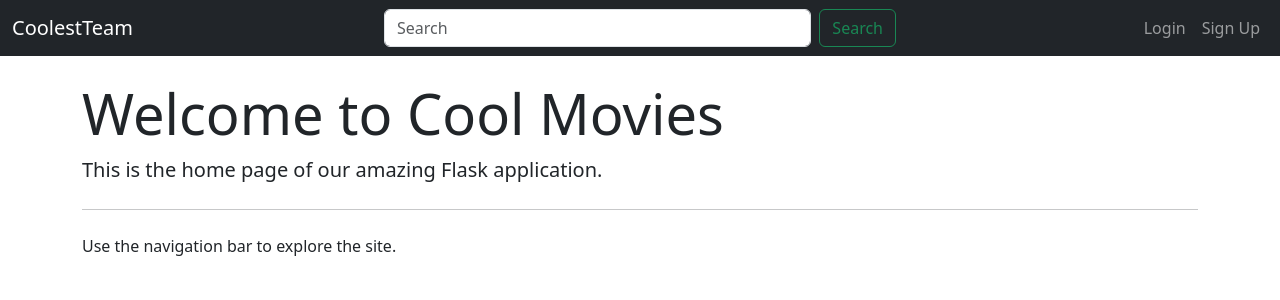
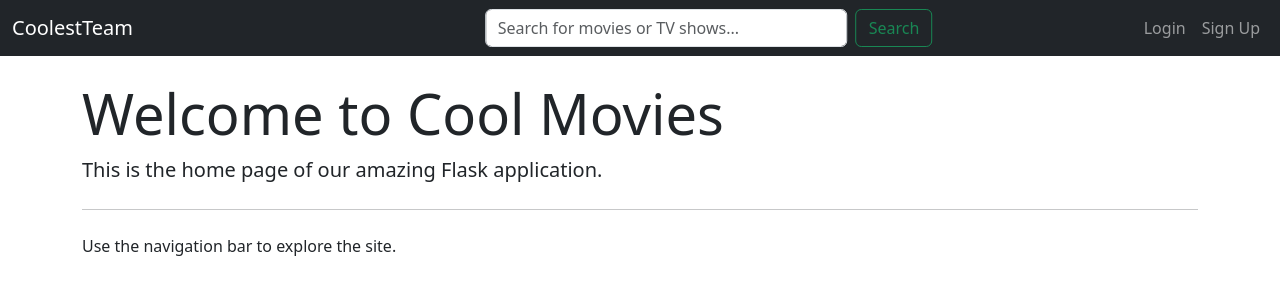
Before and after one commit to msu-denver/thecoolestteam, a Flask app: page / in a window 1280 px wide. Shown: the top 300 px of the page. Run offline with Flask 3, Linux system fonts and the light colour scheme.

Commit message:
Search function is done

```diff
--- a/requirements.txt
+++ b/requirements.txt
@@ -19,3 +19,4 @@ Flask-WTF==1.2.2
 requests==2.26.0
 email_validator==1.2.0
 gunicorn==20.1.0  # Optional: If using Gunicorn for production
+jsonify==0.5
--- a/src/app/routes.py
+++ b/src/app/routes.py
@@ -1,4 +1,4 @@
-from flask import Blueprint, render_template, redirect, url_for, flash, request
+from flask import Blueprint, render_template, redirect, url_for, flash, jsonify, request
 from flask_login import login_user, logout_user, login_required, current_user
 from app import db, bcrypt
 from utils import fetch_poster
@@ -110,14 +110,37 @@ def random_route():  # Renamed function
             flash('No TV shows available.', 'warning')
             return redirect(url_for('main.mainpage'))
 
+
 @main.route('/search')
 def search():
     query = request.args.get('query')
-    if query:
-        # Implement search logic here
-        # For demonstration, we'll just flash the search query
-        flash(f'Search functionality is not yet implemented. You searched for: {query}', 'info')
-    return redirect(url_for('main.home'))
+    movies = Movie.query.filter(Movie.title.contains(query)).all()
+    tv_shows = TVShow.query.filter(TVShow.title.contains(query)).all()
+    if  movies or tv_shows:
+        if movies:
+            return movie_detail(movies[0].id)
+        else:
+            return tvshow_detail(tv_shows[0].id)
+    else:
+        flash('No results found.', 'warning')
+        return redirect(url_for('main.mainpage'))
+@main.route('/autocomplete', methods=['GET'])
+def autocomplete():
+    query = request.args.get('query', '', type=str)
+
+    # Fetch matching movies and TV shows
+    movies = Movie.query.filter(Movie.title.ilike(f"%{query}%")).all()
+    tv_shows = TVShow.query.filter(TVShow.title.ilike(f"%{query}%")).all()
+
+    # Combine results with their IDs
+    results = [
+        {'id': movie.id, 'title': movie.title, 'type': 'movie'} for movie in movies
+    ] + [
+        {'id': tv_show.id, 'title': tv_show.title, 'type': 'tv_show'} for tv_show in tv_shows
+    ]
+
+    return jsonify(results)
+
 
 ## ERROR HANDLING ##
 
--- a/src/app/templates/base.html
+++ b/src/app/templates/base.html
@@ -1,19 +1,21 @@
 <!DOCTYPE html>
 <html lang="en">
+
 <head>
     <meta charset="UTF-8">
     <title>{% block title %}The Coolest Team{% endblock %}</title>
     <!-- Bootstrap CSS -->
     <link href="https://cdn.jsdelivr.net/npm/bootstrap@5.3.0/dist/css/bootstrap.min.css" rel="stylesheet">
+
     {% block head %}{% endblock %}
     <style>
-        /* Optional: Center the search bar */
         .navbar-center {
             position: absolute;
             left: 50%;
             transform: translateX(-50%);
             width: 50%;
         }
+
         @media (max-width: 992px) {
             .navbar-center {
                 position: static;
@@ -24,6 +26,7 @@
         }
     </style>
 </head>
+
 <body>
     <!-- Navbar -->
     <nav class="navbar navbar-expand-lg navbar-dark bg-dark fixed-top">
@@ -31,29 +34,96 @@
             <!-- Brand -->
             <a class="navbar-brand" href="{{ url_for('main.home') }}">CoolestTeam</a>
             <!-- Toggler for responsive navbar -->
-            <button class="navbar-toggler" type="button" data-bs-toggle="collapse" data-bs-target="#navbarSupportedContent"
-                aria-controls="navbarSupportedContent" aria-expanded="false" aria-label="Toggle navigation">
+            <button class="navbar-toggler" type="button" data-bs-toggle="collapse"
+                data-bs-target="#navbarSupportedContent" aria-controls="navbarSupportedContent" aria-expanded="false"
+                aria-label="Toggle navigation">
                 <span class="navbar-toggler-icon"></span>
             </button>
             <!-- Navbar Content -->
             <div class="collapse navbar-collapse" id="navbarSupportedContent">
                 <!-- Centered Search Bar -->
-                <form class="d-flex navbar-center" action="{{ url_for('main.search') }}" method="GET">
-                    <input class="form-control me-2" type="search" placeholder="Search" aria-label="Search" name="query" required>
-                    <button class="btn btn-outline-success" type="submit">Search</button>
+                <form class="d-flex navbar-center position-relative" id="search-form"
+                    action="{{ url_for('main.search') }}" method="GET">
+                    <!-- Search Input -->
+                    <div class="w-100 position-relative">
+                        <input class="form-control me-2" type="search" id="search-input"
+                            placeholder="Search for movies or TV shows..." aria-label="Search" name="query"
+                            autocomplete="off" required>
+
+                        <!-- Autocomplete Dropdown -->
+                        <ul id="autocomplete-list" class="list-group position-absolute w-100"
+                            style="top: 100%; z-index: 1050; max-height: 200px; overflow-y: auto;"></ul>
+                    </div>
+
+                    <!-- Search Button -->
+                    <button class="btn btn-outline-success ms-2" type="submit">Search</button>
                 </form>
+                <script>
+                    const searchInput = document.getElementById("search-input");
+                    const autocompleteList = document.getElementById("autocomplete-list");
+
+                    // Handle input event on the search bar
+                    searchInput.addEventListener("input", function () {
+                        const query = this.value;
+
+                        if (query.length > 1) {
+                            // Fetch autocomplete results
+                            fetch(`/autocomplete?query=${query}`)
+                                .then((response) => response.json())
+                                .then((data) => {
+                                    autocompleteList.innerHTML = ""; // Clear previous results
+
+                                    // Populate the autocomplete dropdown
+                                    if (data.length) {
+                                        data.forEach((item) => {
+                                            const li = document.createElement("li");
+                                            li.classList.add("list-group-item");
+                                            li.textContent = `${item.title} (${item.type})`;
+                                            li.style.cursor = "pointer";
+
+                                            // Redirect to the appropriate detail page on click
+                                            li.addEventListener("click", () => {
+                                                if (item.type === "movie") {
+                                                    window.location.href = `/movie/${item.id}`;
+                                                } else if (item.type === "tv_show") {
+                                                    window.location.href = `/tvshow/${item.id}`;
+                                                }
+                                            });
+
+                                            autocompleteList.appendChild(li);
+                                        });
+                                    } else {
+                                        autocompleteList.innerHTML = `<li class="list-group-item">No results found</li>`;
+                                    }
+                                })
+                                .catch((error) => console.error("Error fetching autocomplete data:", error));
+                        } else {
+                            autocompleteList.innerHTML = ""; // Clear suggestions if query is too short
+                        }
+                    });
+
+                    // Close dropdown when clicking outside
+                    document.addEventListener("click", function (event) {
+                        if (!autocompleteList.contains(event.target) && event.target !== searchInput) {
+                            autocompleteList.innerHTML = "";
+                        }
+                    });
+                </script>
                 <!-- Right-aligned navigation links -->
                 {% if current_user.is_authenticated %}
                 <ul class="navbar-nav ms-auto mb-2 mb-lg-0">
                     <!-- Dropdown Menu -->
                     <li class="nav-item dropdown">
-                            <a class="nav-link dropdown-toggle" href="#" role="button" data-bs-toggle="dropdown" aria-expanded="false">
+                        <a class="nav-link dropdown-toggle" href="#" role="button" data-bs-toggle="dropdown"
+                            aria-expanded="false">
                             Menu
                         </a>
                         <ul class="dropdown-menu dropdown-menu-end">
                             <li><a class="dropdown-item" href="{{ url_for('main.favorites') }}">Favorites</a></li>
                             <li><a class="dropdown-item" href="{{ url_for('main.random_route') }}">Random</a></li>
-                                <li><hr class="dropdown-divider"></li>
+                            <li>
+                                <hr class="dropdown-divider">
+                            </li>
                             <li><a class="dropdown-item" href="{{ url_for('main.logout') }}">Sign Out</a></li>
                         </ul>
                     </li>
@@ -75,7 +145,6 @@
             </div>
         </div>
     </nav>
-
     <!-- Main Content -->
     <div class="container" style="margin-top: 80px;">
         {% with messages = get_flashed_messages(with_categories=true) %}
@@ -93,8 +162,10 @@
 
     <!-- Bootstrap JS (with Popper) -->
     <script src="https://cdn.jsdelivr.net/npm/bootstrap@5.3.0/dist/js/bootstrap.bundle.min.js"></script>
+    <script src="{{ url_for('static', filename='js/autocomplete.js') }}"></script>
     {% block scripts %}{% endblock %}
 </body>
+
 </html>
 
 <style>
```
Lines whose indentation alone changed are shown as unchanged.
